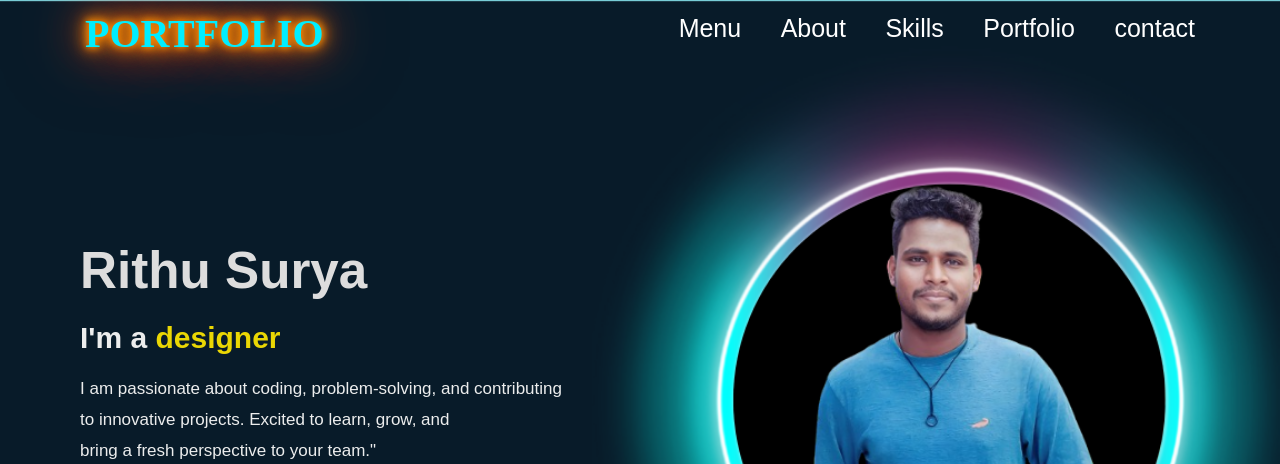
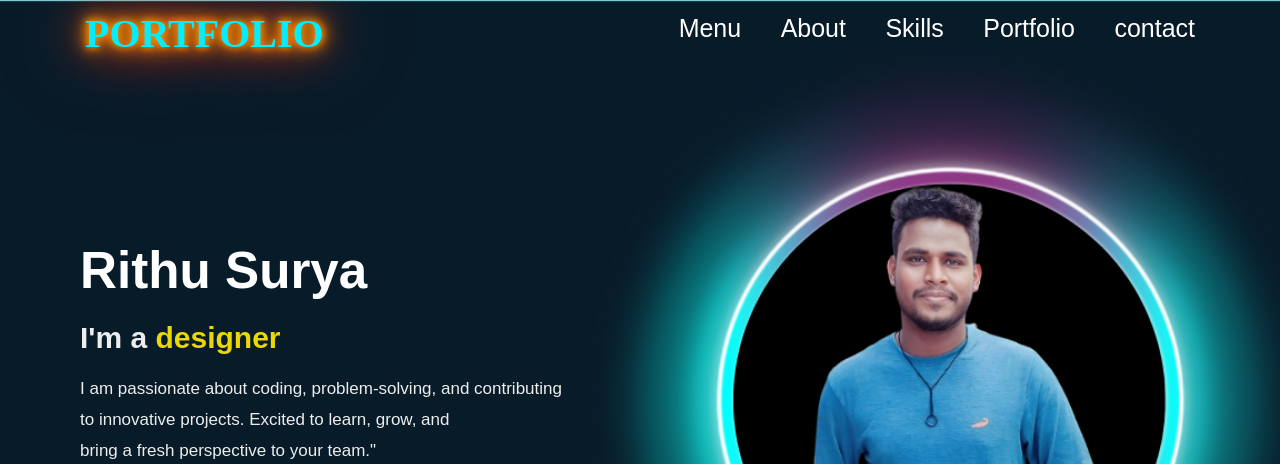
Before and after one commit to Rithusurya/Portfolio, a plain HTML site: page index.html in a window 1280 px wide. Shown: the top 464 px of the page. Drawn offline with nearby package versions, Linux system fonts and the light colour scheme.

Commit message:
Update style.css
.name class changes

```diff
--- a/style.css
+++ b/style.css
@@ -120,9 +120,9 @@ body {
 
 .name {
     /* background: linear-gradient(to right,#ec69aa 0%, #1be4e4 100%); */
-    background: #ddd;
+    background: transprant;
     background-clip: text;
-    color: transparent;
+    color:white;
     font-size: clamp(30px, 4vw, 70px);
     position: relative;
 
```
